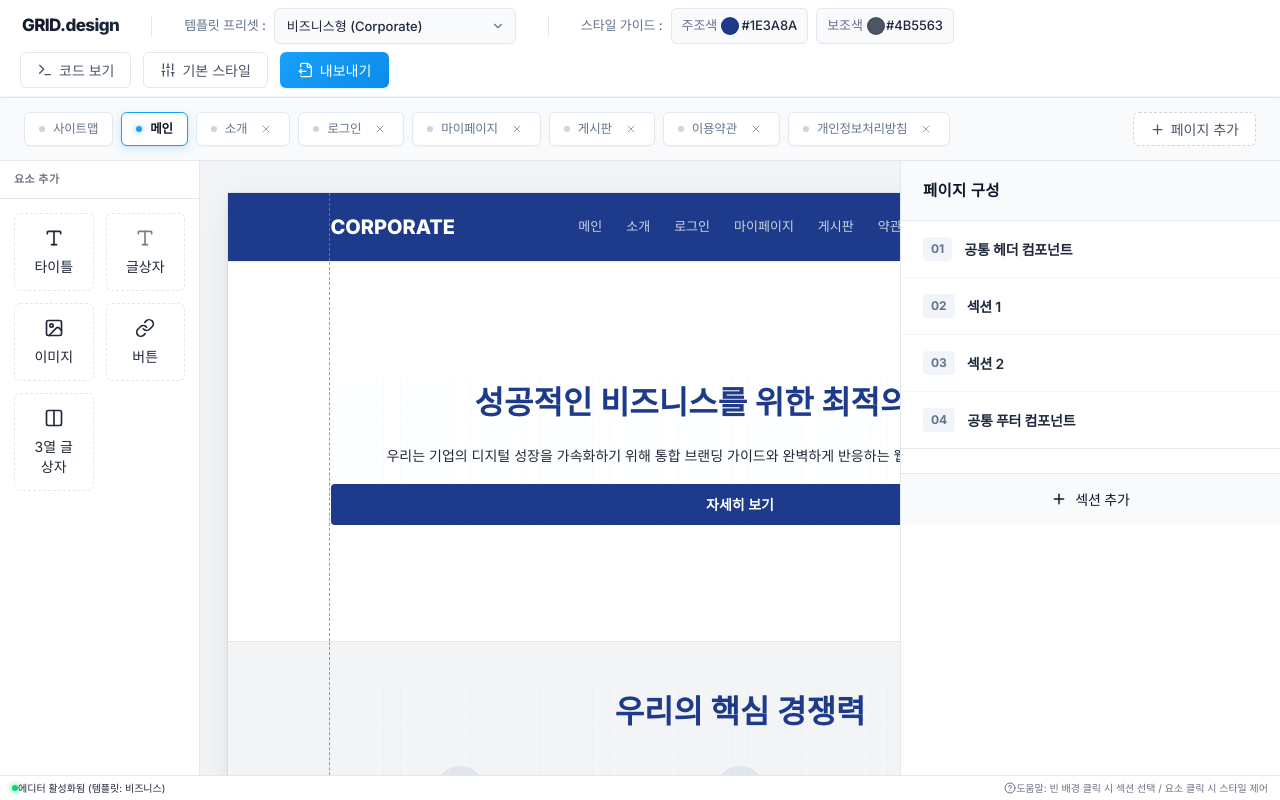
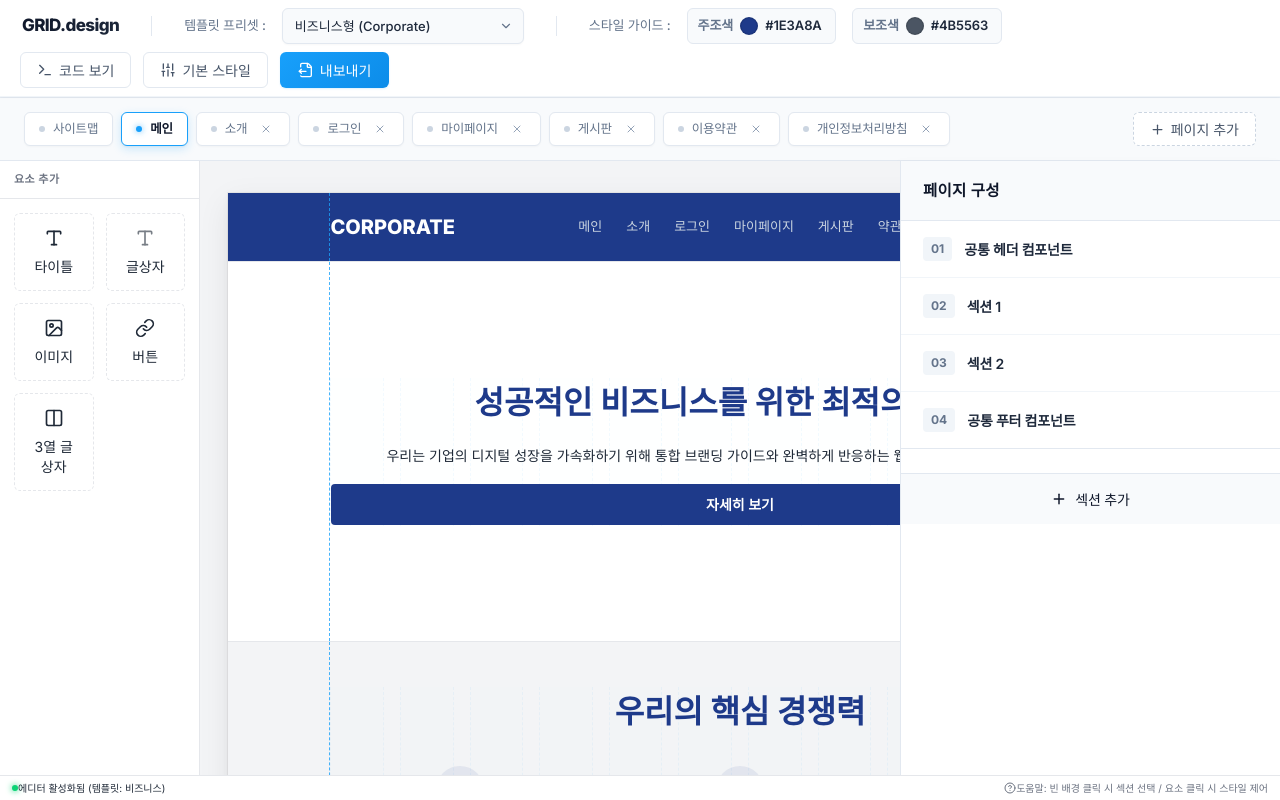
Before and after one commit to yoonzda/grid, a React (Vite) app: page / in a window 1280 px wide. Built offline with nearby package versions, Linux system fonts and the light colour scheme; a web font is replaced by a local one.

Commit message:
style: fine-tune gap inside theme-color-input to balanced 7px

```diff
--- a/src/components/EditorContainer.tsx
+++ b/src/components/EditorContainer.tsx
@@ -261,10 +261,10 @@ export const EditorContainer: React.FC<EditorContainerProps> = ({
           <div className="divider"></div>
 
           {/* Style Guide Color Palette adjustments */}
-          <div className="tool-group flex items-center gap-5">
+          <div className="tool-group flex items-center gap-4">
             <span className="group-label pr-1">스타일 가이드 : </span>
 
-            <div className="theme-color-input flex items-center gap-3.5 px-3 py-1.5 rounded-md bg-slate-50 border border-slate-200" title="클릭하여 주조색 복사">
+            <div className="theme-color-input flex items-center gap-[7px] px-2.5 py-1 rounded-md bg-slate-50 border border-slate-200" title="클릭하여 주조색 복사">
               <span className="color-label-tag text-xs font-semibold text-slate-600">주조색</span>
               <div className="color-picker-badge-wrapper">
                 <input
@@ -283,7 +283,7 @@ export const EditorContainer: React.FC<EditorContainerProps> = ({
               </span>
             </div>
 
-            <div className="theme-color-input flex items-center gap-3.5 px-3 py-1.5 rounded-md bg-slate-50 border border-slate-200" title="클릭하여 보조색 복사">
+            <div className="theme-color-input flex items-center gap-[7px] px-2.5 py-1 rounded-md bg-slate-50 border border-slate-200" title="클릭하여 보조색 복사">
               <span className="color-label-tag text-xs font-semibold text-slate-600">보조색</span>
               <div className="color-picker-badge-wrapper">
                 <input
@@ -716,6 +716,7 @@ export const EditorContainer: React.FC<EditorContainerProps> = ({
           border-radius: 6px;
           display: flex;
           align-items: center;
+          gap: 7px;
           transition: all 0.2s ease;
           box-sizing: border-box;
         }
@@ -727,8 +728,8 @@ export const EditorContainer: React.FC<EditorContainerProps> = ({
         .color-label-tag {
           font-size: 13px;
           color: #64748b;
-          font-weight: 500;
-          margin-right: 4px;
+          font-weight: 600;
+          margin-right: 0px;
           letter-spacing: -0.1px;
         }
 
@@ -770,10 +771,12 @@ export const EditorContainer: React.FC<EditorContainerProps> = ({
         .color-code-tag {
           font-size: 13px;
           color: #1e293b;
-          font-weight: 500;
-          width: 58px;
-          text-align: right;
+          font-weight: 600;
+          width: auto;
+          min-width: 60px;
+          text-align: left;
           letter-spacing: -0.1px;
+          margin-left: 0px;
         }
 
         .app-logo {
@@ -799,7 +802,7 @@ export const EditorContainer: React.FC<EditorContainerProps> = ({
         }
 
         .tool-group {
-          gap: 8px;
+          gap: 16px;
         }
 
         .group-label {
```
